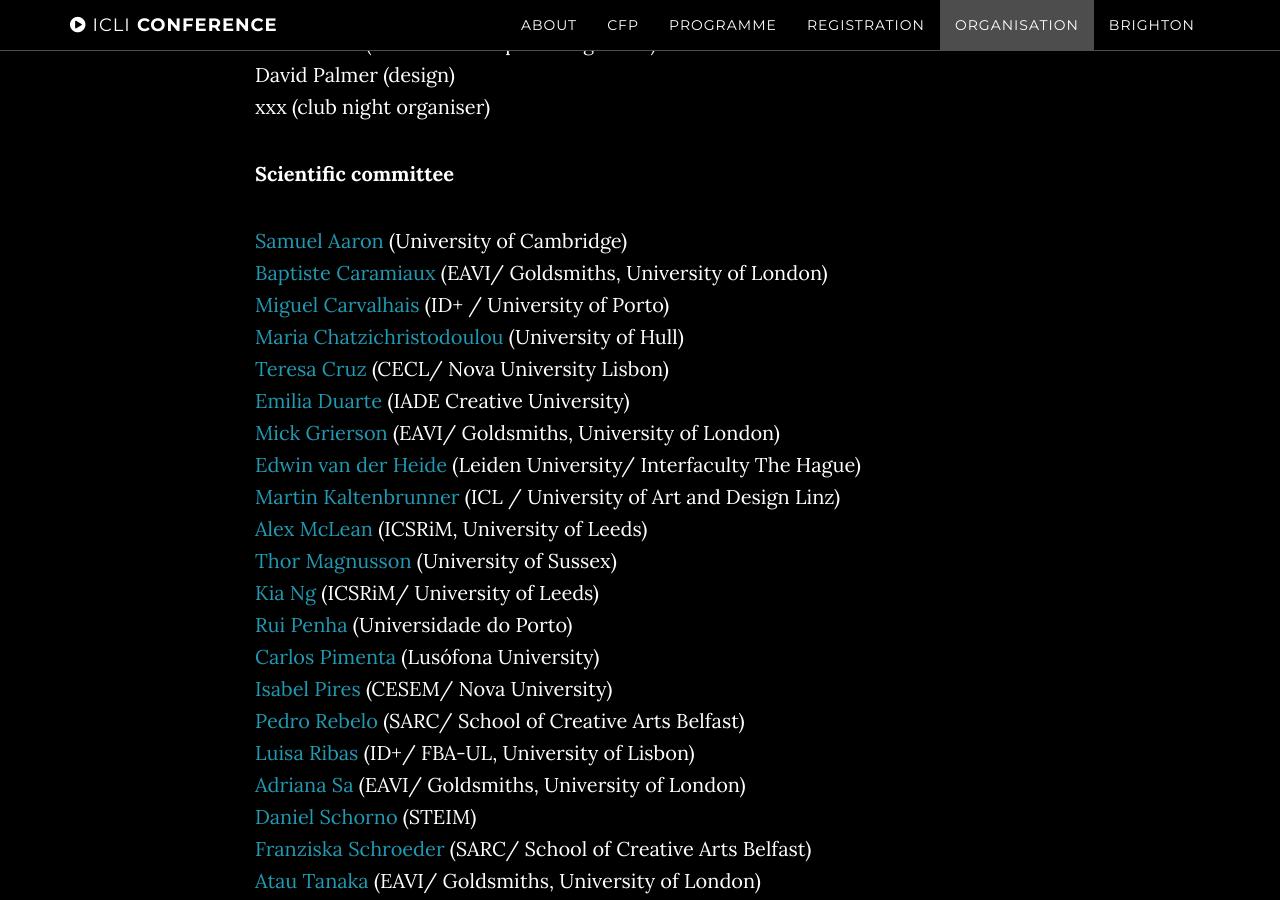
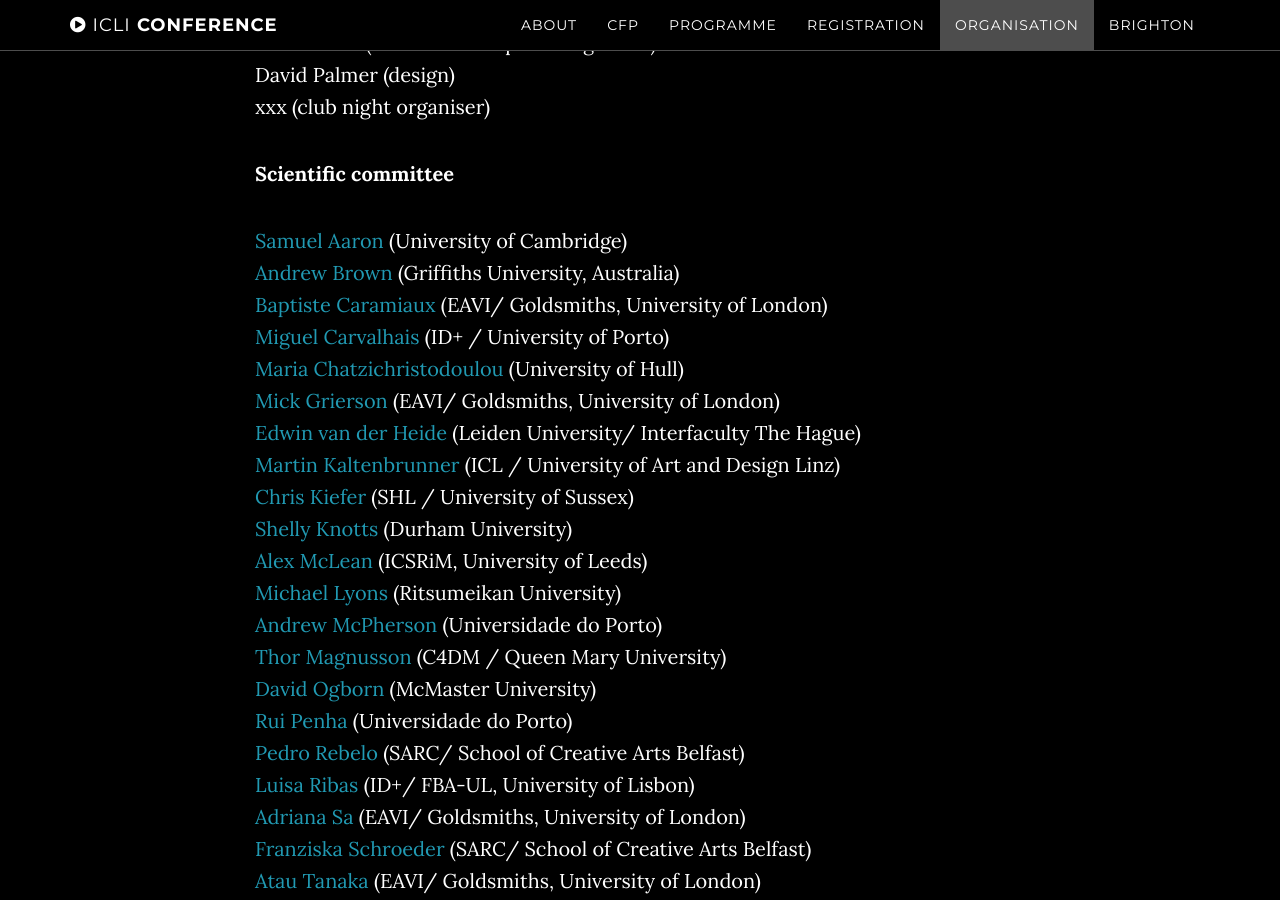
Before and after one commit to thormagnusson/liveinterfaces, a Jekyll site: the page built from index.html, in a window 1280 px wide and 900 px high, scrolled down 7478 px. Built offline with Jekyll 4.4.1, drawn with Linux system fonts in a browser that asks for light colours; some of the changed text lies outside the part shown.

Commit message:
adding to text

```diff
--- a/_includes/organisation.html
+++ b/_includes/organisation.html
@@ -26,45 +26,71 @@
             <p>
             <a href="http://sam.aaron.name" target="_blank">
             Samuel Aaron</a> (University of Cambridge)<br>
+
+            <a href="http://explodingart.com/wp/" target="_blank">
+            Andrew Brown</a> (Griffiths University, Australia)<br>
+
             <a href="http://baptistecaramiaux.com" target="_blank">
             Baptiste Caramiaux</a> (EAVI/ Goldsmiths, University of London)<br>
+
             <a href="http://www.carvalhais.org/" target="_blank">
             Miguel Carvalhais</a> (ID+ / University of Porto)<br>
+
             <a href="http://www2.hull.ac.uk/scarborough/campus-departments/sanm/meet-the-team/maria-chatzichristodoulou.aspx" target="_blank">
             Maria Chatzichristodoulou</a> (University of Hull)<br>
-            <a href="http://www.cecl.com.pt/pt/investigacao/investigadores/99-maria-teresa-cruz?catid=39%3Ainvestigadores-integrados" target="_blank">
-            Teresa Cruz</a> (CECL/ Nova University Lisbon)<br>
-            <a href="http://www.iade.pt/unidcom/live/?l=researchers" target="_blank">
-            Emilia Duarte</a> (IADE Creative University)<br>
+
             <a href="http://doc.gold.ac.uk/~mus02mg/" target="_blank">
             Mick Grierson</a> (EAVI/ Goldsmiths, University of London)<br>
+
             <a href="http://www.evdh.net/" target="_blank">
             Edwin van der Heide</a> (Leiden University/ Interfaculty The Hague)<br>
+
             <a href="http://modin.yuri.at/" target="_blank">
             Martin Kaltenbrunner</a> (ICL / University of Art and Design Linz)<br>
+
+            <a href="http://www.sussex.ac.uk/profiles/208667" target="_blank">
+            Chris Kiefer</a> (SHL / University of Sussex)<br>
+
+            <a href="https://shellyknotts.wordpress.com" target="_blank">
+            Shelly Knotts</a> (Durham University)<br>
+
             <a href="http://yaxu.org/" target="_blank">
             Alex McLean</a> (ICSRiM, University of Leeds)<br>
+
+            <a href="http://research-db.ritsumei.ac.jp/Profiles/40/0003914/prof_e.html" target="_blank">
+            Michael Lyons</a> (Ritsumeikan University)<br>
+
+             <a href="http://andrewmcpherson.org" target="_blank">
+            Andrew McPherson</a> (Universidade do Porto)<br>
+
             <a href="http://www.sussex.ac.uk/profiles/164902" target="_blank">
-            Thor Magnusson</a> (University of Sussex)<br>
-            <a href="http://www.comp.leeds.ac.uk/kia" target="_blank">
-            Kia Ng</a> (ICSRiM/ University of Leeds)<br>
+            Thor Magnusson</a> (C4DM / Queen Mary University)<br>
+
+            <a href="http://www.d0kt0r0.net" target="_blank">
+            David Ogborn</a> (McMaster University)<br>
+
             <a href="http://ruipenha.pt/biography/" target="_blank">
             Rui Penha</a> (Universidade do Porto)<br>
-            <a href="http://www.ulusofona.pt/directorio-de-docentes/carlos-manuel-pimenta.html" target="_blank">
-            Carlos Pimenta</a> (Lusófona University)<br>
-            <a href="http://cesem.fcsh.unl.pt/investigacao/investigadores/investigadores-integrados/isabel-pires" target="_blank">
-            Isabel Pires</a> (CESEM/ Nova University)<br>
+
             <a href="http://www.sarc.qub.ac.uk/sites/sarc/People/Staff/ProfessorPedroRebelo/" target="_blank">
             Pedro Rebelo</a> (SARC/ School of Creative Arts Belfast)<br>
+
             <a href="http://lmlr.wordpress.com/about/" target="_blank">
             Luisa Ribas</a> (ID+/ FBA-UL, University of Lisbon)<br>
+
             <a href="http://adrianasa.planetaclix.pt/texts_w_menu/home.htm" target="_blank">
             Adriana Sa</a> (EAVI/ Goldsmiths, University of London)<br>
-            <a href="http://www.pocketopera.info/ArtistsDanielSchorno.html" target="_blank">
-            Daniel Schorno</a> (STEIM)<br />
-            <a href="http://www.socasites.qub.ac.uk/fschroeder/" target="_blank">Franziska Schroeder</a> (SARC/ School of Creative Arts Belfast)<br>
+
+            <a href="http://www.socasites.qub.ac.uk/fschroeder/" target="_blank">
+            Franziska Schroeder</a> (SARC/ School of Creative Arts Belfast)<br>
+
             <a href="http://eavi.goldsmithsdigital.com/staff/prof-atau-tanaka/" target="_blank">
             Atau Tanaka</a> (EAVI/ Goldsmiths, University of London)</p>
+
+            <a href="http://mlab.taik.fi/~korayt/" target="_blank">
+            Koray Tahiroğlu</a> (Aalto University)<br>
+
+
 
             <p><strong><strong>ICLI Steering Committee</strong></strong></p>
             <p>
```
